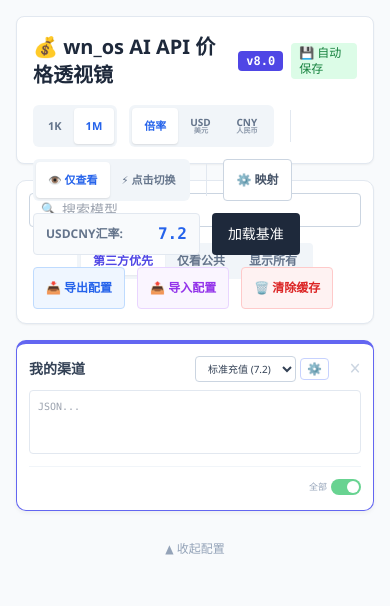
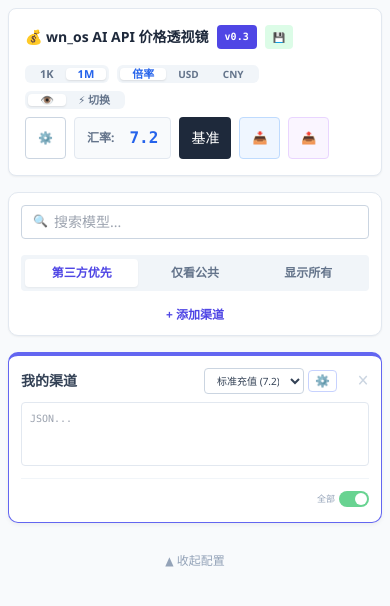
Before and after one commit to wnosos6/ai-api-price-transparency, a plain HTML site: page index.html in a window 390 px wide. Drawn offline with nearby package versions, Linux system fonts and the light colour scheme.

Commit message:
feat: update to v0.3, restore full title name, optimize mobile layout

```diff
--- a/index.html
+++ b/index.html
@@ -2,7 +2,7 @@
 <html lang="zh-CN">
   <head>
     <meta charset="UTF-8" />
-    <meta name="viewport" content="width=device-width, initial-scale=1.0" />
+    <meta name="viewport" content="width=device-width, initial-scale=1.0, maximum-scale=1.0, user-scalable=no" />
     <title>wn_os AI API 价格透视镜</title>
     <script src="https://unpkg.com/vue@3/dist/vue.global.js"></script>
     <script src="https://cdn.tailwindcss.com"></script>
@@ -10,6 +10,7 @@
       body {
         font-family: "Segoe UI", Tahoma, Geneva, Verdana, sans-serif;
         background-color: #f8fafc;
+        -webkit-tap-highlight-color: transparent;
       }
       .card {
         background: white;
@@ -400,26 +401,26 @@
     </style>
   </head>
   <body>
-    <div id="app" v-cloak class="container mx-auto p-4 max-w-[1900px]">
+    <div id="app" v-cloak class="container mx-auto p-2 md:p-4 max-w-[1900px]">
       <header
         class="mb-4 flex flex-col xl:flex-row justify-between items-start xl:items-center gap-4 bg-white p-4 rounded-lg border border-slate-200 shadow-sm sticky top-2 z-40"
       >
-        <div>
-          <h1 class="text-xl font-bold text-slate-800 flex items-center gap-2">
+        <div class="flex flex-wrap items-center justify-between w-full xl:w-auto gap-2">
+          <h1 class="text-sm md:text-xl font-bold text-slate-800 flex items-center gap-2 whitespace-nowrap">
             <span>💰 wn_os AI API 价格透视镜</span>
             <span
-              class="bg-indigo-600 text-white text-xs px-2 py-0.5 rounded font-mono"
-              >v8.0</span
+              class="bg-indigo-600 text-white text-[10px] md:text-xs px-2 py-0.5 rounded font-mono"
+              >v0.3</span
             >
             <span
-              class="bg-green-100 text-green-700 text-xs px-2 py-0.5 rounded font-medium"
+              class="bg-green-100 text-green-700 text-[10px] md:text-xs px-2 py-0.5 rounded font-medium"
               title="配置自动保存到浏览器本地存储"
-              >💾 自动保存</span
+              >💾</span
             >
           </h1>
         </div>
 
-        <div class="flex flex-wrap gap-3 items-center h-[42px]">
+        <div class="flex flex-wrap gap-2 md:gap-3 items-center min-h-[42px]">
           <div class="flex flex-col gap-1 h-full justify-center">
             <div class="segmented-control">
               <button
@@ -450,47 +451,42 @@
                 :class="{active: displayCurrency === 'USD'}"
               >
                 <span class="text-[10px]">USD</span>
-                <span class="text-[8px] opacity-70 scale-90 -mt-0.5">美元</span>
               </button>
               <button
                 @click="displayCurrency = 'CNY'"
                 :class="{active: displayCurrency === 'CNY'}"
               >
                 <span class="text-[10px]">CNY</span>
-                <span class="text-[8px] opacity-70 scale-90 -mt-0.5"
-                  >人民币</span
-                >
               </button>
             </div>
           </div>
 
-          <div class="w-px h-8 bg-slate-200 mx-1"></div>
+          <div class="w-px h-8 bg-slate-200 mx-1 hidden md:block"></div>
 
           <div class="flex flex-col gap-1 h-full justify-center">
-            <div class="segmented-control min-w-[140px]">
+            <div class="segmented-control min-w-[100px] md:min-w-[140px]">
               <button
                 @click="allowGroupSwitch = false"
                 :class="{active: !allowGroupSwitch}"
               >
-                <span>👁️ 仅查看</span>
+                <span>👁️</span>
               </button>
               <button
                 @click="allowGroupSwitch = true"
                 :class="{active: allowGroupSwitch, '!text-green-600': allowGroupSwitch}"
               >
-                <span>⚡ 点击切换</span>
+                <span>⚡ 切换</span>
               </button>
             </div>
           </div>
 
-          <div class="w-px h-8 bg-slate-200 mx-1"></div>
-
+          <div class="flex gap-2 items-center flex-wrap">
               <button
                 @click="showRenameModal = true"
                 class="bg-white border border-slate-300 text-slate-600 hover:bg-slate-50 px-3 rounded text-xs font-bold h-[42px] flex items-center gap-1 transition-colors"
                 title="设置模型重命名映射"
               >
-            <span>⚙️ 映射</span>
+                <span>⚙️</span>
                 <span
                   v-if="renameRules.length > 0"
                   class="bg-indigo-100 text-indigo-600 px-1.5 rounded-full text-[9px]"
@@ -499,15 +495,15 @@
               </button>
 
               <div
-            class="flex items-center px-3 bg-slate-50 rounded border border-slate-200 h-full"
-          >
-            <label class="text-xs font-bold text-slate-500 mr-2"
-              >USDCNY汇率:</label
+                class="flex items-center px-3 bg-slate-50 rounded border border-slate-200 h-[42px]"
+              >
+                <label class="text-xs font-bold text-slate-500 mr-1"
+                  >汇率:</label
                 >
                 <input
                   type="number"
                   v-model.number="globalExchangeRate"
-              class="w-14 bg-transparent font-mono font-bold text-blue-600 outline-none text-right"
+                  class="w-10 md:w-14 bg-transparent font-mono font-bold text-blue-600 outline-none text-right"
                   step="0.01"
                 />
               </div>
@@ -515,26 +511,26 @@
               <button
                 @click="fetchOfficialData"
                 :disabled="loading"
-            class="bg-slate-800 hover:bg-slate-900 text-white px-4 rounded text-sm flex items-center gap-2 h-full transition-colors"
+                class="bg-slate-800 hover:bg-slate-900 text-white px-3 md:px-4 rounded text-sm flex items-center gap-2 h-[42px] transition-colors"
               >
                 <span v-if="loading" class="animate-spin">⟳</span>
-            {{ hasOfficial ? '刷新' : '加载基准' }}
+                {{ hasOfficial ? '刷新' : '基准' }}
               </button>
 
               <button
                 @click="exportConfigToFile"
-            class="bg-blue-50 hover:bg-blue-100 text-blue-600 border border-blue-200 px-3 rounded text-xs font-bold h-full transition-colors"
+                class="bg-blue-50 hover:bg-blue-100 text-blue-600 border border-blue-200 px-3 rounded text-xs font-bold h-[42px] transition-colors"
                 title="导出配置到JSON文件"
               >
-            📥 导出配置
+                📥
               </button>
 
               <button
                 @click="triggerImportFile"
-            class="bg-purple-50 hover:bg-purple-100 text-purple-600 border border-purple-200 px-3 rounded text-xs font-bold h-full transition-colors"
+                class="bg-purple-50 hover:bg-purple-100 text-purple-600 border border-purple-200 px-3 rounded text-xs font-bold h-[42px] transition-colors"
                 title="从JSON文件导入配置"
               >
-            📤 导入配置
+                📤
               </button>
               <input
                 type="file"
@@ -543,14 +539,7 @@
                 accept=".json"
                 style="display: none"
               />
-
-          <button
-            @click="clearLocalStorage"
-            class="bg-red-50 hover:bg-red-100 text-red-600 border border-red-200 px-3 rounded text-xs font-bold h-full transition-colors"
-            title="清除所有保存的配置"
-          >
-            🗑️ 清除缓存
-          </button>
+          </div>
         </div>
       </header>
 
@@ -567,11 +556,11 @@
               class="w-full pl-8 pr-2 py-1.5 text-sm border border-slate-300 rounded focus:border-indigo-500 outline-none"
             />
           </div>
-          <div class="flex bg-slate-100 p-1 rounded text-xs font-bold">
+          <div class="flex bg-slate-100 p-1 rounded text-xs font-bold w-full md:w-auto overflow-x-auto">
             <button
               v-for="m in ['nonofficial', 'intersection', 'all']"
               @click="filterMode = m"
-              class="px-3 py-1.5 rounded transition-all capitalize"
+              class="px-3 py-1.5 rounded transition-all capitalize whitespace-nowrap flex-1 md:flex-none"
               :class="filterMode === m ? 'bg-white text-indigo-600 shadow-sm' : 'text-slate-500 hover:text-slate-700'"
             >
               {{ m === 'nonofficial' ? '第三方优先' : (m === 'intersection' ?
@@ -601,7 +590,6 @@
             @dragover.prevent="handleCardDragOver(index, $event)"
             @drop="handleCardDrop(index)"
           >
-            <!-- 拖拽手柄 -->
             <div
               class="drag-handle"
               draggable="true"
@@ -612,7 +600,6 @@
               <span class="drag-handle-icon">⋮⋮</span>
             </div>
 
-            <!-- 删除按钮 -->
             <div
               v-if="!source.isOfficial"
               @click="removeSource(index)"
@@ -629,7 +616,6 @@
                 style="max-width: 120px"
               />
 
-              <!-- 套餐选择和管理 -->
               <div
                 v-if="!source.isOfficial"
                 class="flex items-center gap-1 flex-shrink-0"
@@ -637,7 +623,7 @@
                 <select
                   v-model="source.selectedPackage"
                   @change="updateSourceExchangeRate(source)"
-                  class="text-[10px] border border-slate-300 rounded bg-white py-1 px-2 outline-none font-medium text-slate-700 hover:border-indigo-400 transition-colors cursor-pointer"
+                  class="text-[10px] border border-slate-300 rounded bg-white py-1 px-2 outline-none font-medium text-slate-700 hover:border-indigo-400 transition-colors cursor-pointer max-w-[100px]"
                 >
                   <option
                     v-for="pkg in source.packages"
@@ -656,7 +642,6 @@
                 </button>
               </div>
 
-              <!-- 基准汇率输入（官方渠道） -->
               <div
                 v-else
                 class="flex items-center gap-1 bg-white px-2 py-0.5 rounded border border-slate-200 flex-shrink-0"
@@ -758,7 +743,7 @@
                 class="bg-slate-100 text-slate-600 text-xs uppercase border-b border-slate-200"
               >
                 <th
-                  class="p-3 font-bold sticky left-0 bg-slate-100 z-20 w-64 border-r border-slate-200"
+                  class="p-3 font-bold sticky left-0 bg-slate-100 z-20 w-32 md:w-48 lg:w-64 border-r border-slate-200"
                 >
                   <div class="flex items-center justify-between">
                     <span>模型 ({{ displayUnit }})</span>
@@ -767,7 +752,7 @@
                       :class="{active: sortState.column === 'baseName'}"
                       @click="toggleSort('baseName')"
                     >
-                      <span class="sort-label"
+                      <span class="sort-label hidden md:inline"
                         >{{ getSortLabel('baseName') }}</span
                       >
                       <span
@@ -787,7 +772,7 @@
                 <th
                   v-for="(source, sourceIndex) in validSources"
                   :key="source.id"
-                  class="p-2 text-center min-w-[180px] border-r border-slate-200 draggable-header"
+                  class="p-2 text-center min-w-[140px] md:min-w-[180px] border-r border-slate-200 draggable-header"
                   :class="[
                     {'bg-green-50/50': source.isOfficial},
                     draggingHeaderIndex === sourceIndex ? 'dragging' : '',
@@ -801,7 +786,7 @@
                 >
                   <div class="flex items-center justify-center gap-2 relative">
                     <div class="flex flex-col">
-                      <span class="font-bold text-slate-800"
+                      <span class="font-bold text-slate-800 text-xs md:text-sm"
                         >{{ source.name }}</span
                       >
                       <div
@@ -809,7 +794,7 @@
                         class="flex justify-center gap-2 mt-1"
                       >
                         <span
-                          class="text-[10px] bg-white px-1 rounded border border-slate-200 text-slate-500 truncate max-w-[100px]"
+                          class="text-[10px] bg-white px-1 rounded border border-slate-200 text-slate-500 truncate max-w-[80px] md:max-w-[100px]"
                           >{{ source.parsedData.groups[source.selectedGroup] ||
                           source.selectedGroup }}</span
                         >
@@ -849,9 +834,9 @@
                 class="group transition-colors"
               >
                 <td
-                  class="p-3 border-r border-slate-200 font-mono text-slate-700 sticky left-0 z-20 text-xs border-b border-slate-100 shadow-sm"
-                >
-                  <div class="font-bold">{{ row.baseName }}</div>
+                  class="p-2 md:p-3 border-r border-slate-200 font-mono text-slate-700 sticky left-0 z-20 text-xs border-b border-slate-100 shadow-sm"
+                >
+                  <div class="font-bold truncate max-w-[110px] md:max-w-none" :title="row.baseName">{{ row.baseName }}</div>
                   <div
                     v-if="row.officialBase > 0"
                     class="text-[10px] text-green-600 mt-1"
@@ -1073,7 +1058,6 @@
         </p>
       </div>
 
-      <!-- 套餐管理弹窗 -->
       <div
         v-if="showPackageModal"
         class="rename-overlay"
```
Also changed, not shown: 2 other files. Lines whose indentation alone changed are shown as unchanged.
